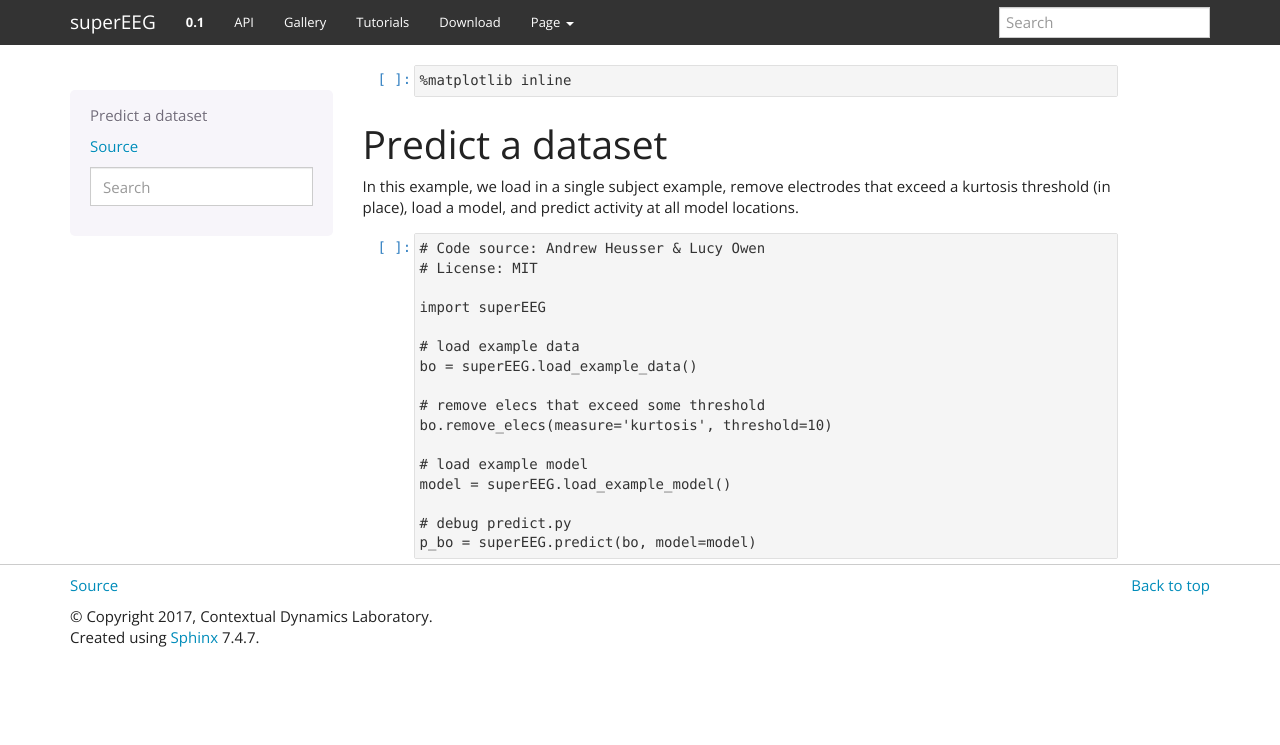
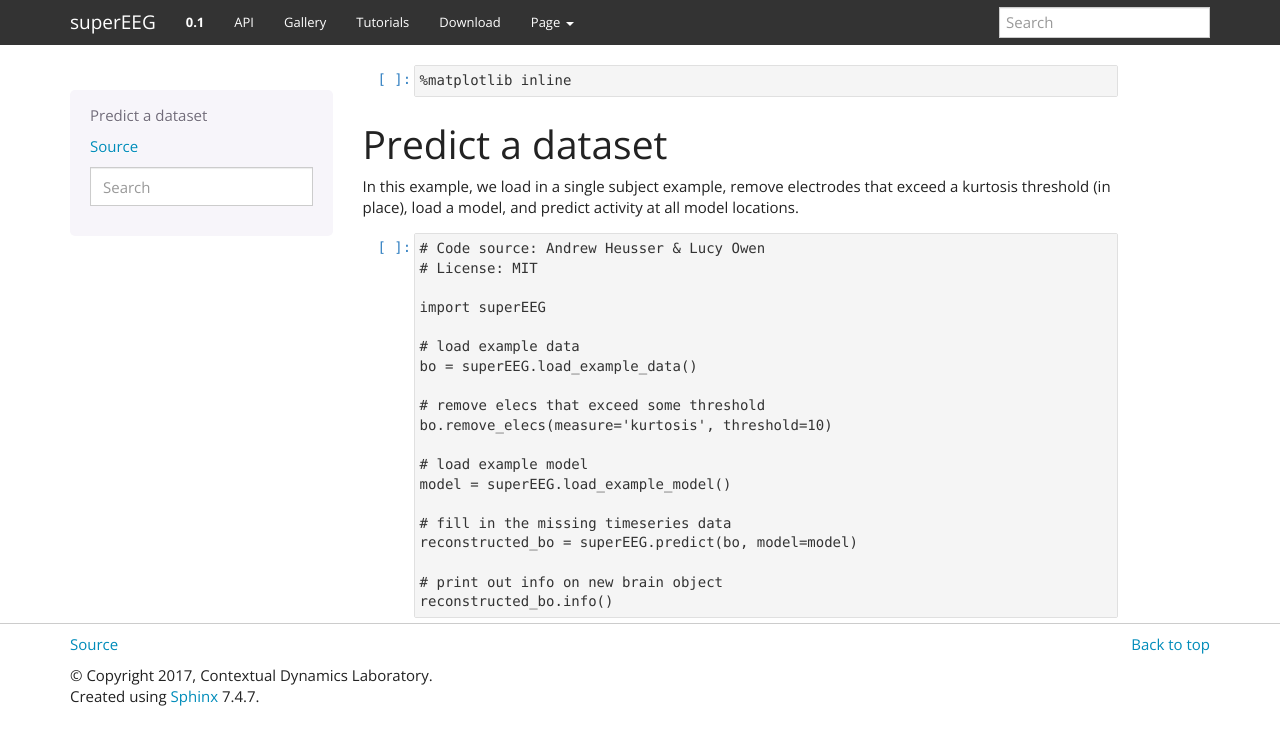
Before and after one commit to ContextLab/supereeg, a Sphinx documentation site: the page built from docs/auto_examples/predict_example_data.ipynb, in a window 1280 px wide. Shown: the top 745 px of the page. Built offline with Sphinx 7.4.7, drawn with Linux system fonts in a browser that asks for light colours.

Commit message:
updated brain docs

```diff
--- a/docs/auto_examples/predict_example_data.py
+++ b/docs/auto_examples/predict_example_data.py
@@ -24,5 +24,8 @@ bo.remove_elecs(measure='kurtosis', threshold=10)
 # load example model
 model = superEEG.load_example_model()
 
-# debug predict.py
-p_bo = superEEG.predict(bo, model=model)
+# fill in the missing timeseries data
+reconstructed_bo = superEEG.predict(bo, model=model)
+
+# print out info on new brain object
+reconstructed_bo.info()
```
Also changed, not shown: docs/auto_examples/index.rst (+20 -20 lines), docs/auto_examples/predict_example_data.rst (+5 -2 lines), docs/auto_examples/predict_example_data.ipynb, 4 other files.
